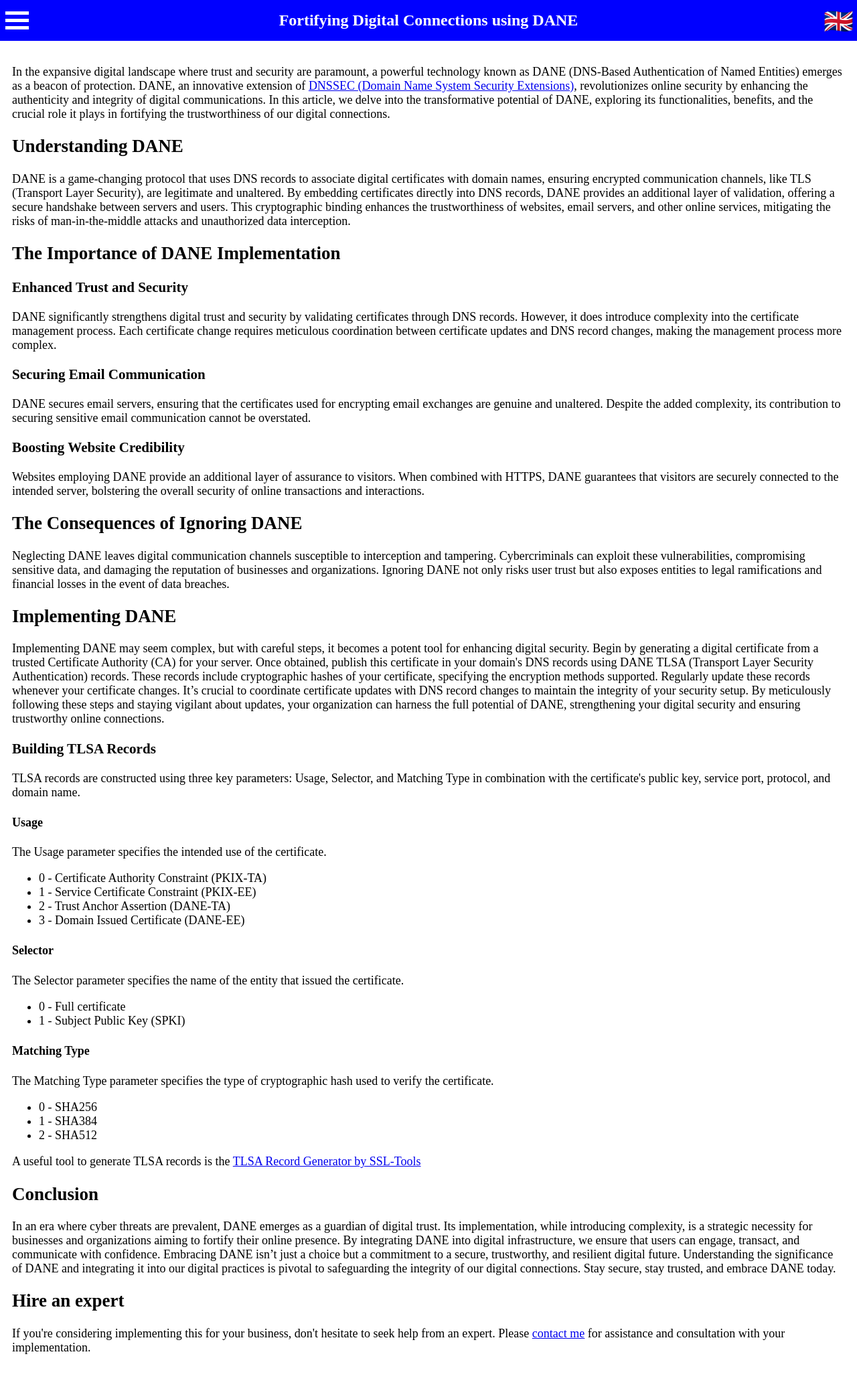
After one commit to DanWin/main-website, a PHP site: page /blog/dane/ in a window 1280 px wide. The commit adds this page. Shown: the whole page at 67% size. Run offline with PHP 8.4, Linux system fonts and the light colour scheme.

Commit message:
Add blog post about DANE

```diff
--- /dev/null
+++ b/blog/dane/index.php
@@ -0,0 +1,76 @@
+<?php
+require_once('../../common.php');
+global $language, $dir, $locale;
+?>
+<!DOCTYPE html><html lang="<?php echo $language; ?>" dir="<?php echo $dir; ?>"><head>
+	<title><?php echo htmlspecialchars(_('Fortifying Digital Connections using DANE')); ?></title>
+	<meta http-equiv="Content-Type" content="text/html; charset=utf-8">
+	<meta name="author" content="Daniel Winzen">
+	<meta name="viewport" content="width=device-width, initial-scale=1">
+	<meta name="description" content="<?php echo htmlspecialchars(_('Discover the benefits of DANE for boosting online security. Learn how DANE increases trust in digital communications and strengthens email and web security. Protect yourself with DANE today.')); ?>">
+	<link rel="canonical" href="https://danwin1210.de/blog/dane/">
+	<link rel="alternate" href="https://danwin1210.de/blog/dane/" hreflang="x-default">
+	<?php alt_links(); ?>
+	<meta property="og:type" content="article">
+	<meta property="article:published_time" content="2023-10-28">
+	<meta property="article:modified_time" content="2023-10-28">
+	<meta property="article:tag" content="DNS">
+	<meta property="article:tag" content="network">
+	<meta property="article:section" content="Technology">
+	<meta property="og:title" content="<?php echo htmlspecialchars(_('Fortifying Digital Connections using DANE')); ?>">
+	<meta property="og:description" content="<?php echo htmlspecialchars(_('Discover the benefits of DANE for boosting online security. Learn how DANE increases trust in digital communications and strengthens email and web security. Protect yourself with DANE today.')); ?>">
+	<meta property="og:image" content="https://danwin1210.de/assets/daniel.jpg">
+	<meta property="og:image:type" content="image/jpeg">
+	<meta property="og:image:height" content="1000">
+	<meta property="og:image:width" content="1000">
+	<meta property="og:image:alt" content="<?php echo htmlspecialchars(_('An avatar representing Daniel Winzen')); ?>">
+	<meta property="og:url" content="https://danwin1210.de/blog/dane/">
+	<meta property="og:locale" content="<?php echo $locale; ?>">
+	<meta property="og:site_name" content="<?php echo htmlspecialchars(_('Daniel')); ?>">
+	<script type="application/ld+json">{"@context":"https://schema.org","@type":"Article","name":"<?php echo htmlspecialchars(_('Fortifying Digital Connections using DANE')); ?>", "datePublished": "2023-10-28", "author":{"@type":"Person", "image": "/assets/daniel.jpg", "name": "Daniel Winzen", "email": "daniel@danwin1210.de", "telephone": "+4917698819809", "url": "https://danwin1210.de"}}</script>
+</head><body>
+<?php menu(_('Fortifying Digital Connections using DANE')); ?>
+<p><?php printf(htmlspecialchars(_('In the expansive digital landscape where trust and security are paramount, a powerful technology known as DANE (DNS-Based Authentication of Named Entities) emerges as a beacon of protection. DANE, an innovative extension of %1$s, revolutionizes online security by enhancing the authenticity and integrity of digital communications. In this article, we delve into the transformative potential of DANE, exploring its functionalities, benefits, and the crucial role it plays in fortifying the trustworthiness of our digital connections.')), '<a href="/blog/dnssec/">'.htmlspecialchars(_('DNSSEC (Domain Name System Security Extensions)')).'</a>'); ?></p>
+<h2><?php echo htmlspecialchars(_('Understanding DANE')); ?></h2>
+<p><?php echo htmlspecialchars(_('DANE is a game-changing protocol that uses DNS records to associate digital certificates with domain names, ensuring encrypted communication channels, like TLS (Transport Layer Security), are legitimate and unaltered. By embedding certificates directly into DNS records, DANE provides an additional layer of validation, offering a secure handshake between servers and users. This cryptographic binding enhances the trustworthiness of websites, email servers, and other online services, mitigating the risks of man-in-the-middle attacks and unauthorized data interception.')); ?></p>
+<h2><?php echo htmlspecialchars(_('The Importance of DANE Implementation')); ?></h2>
+<h3><?php echo htmlspecialchars(_('Enhanced Trust and Security')); ?></h3>
+<p><?php echo htmlspecialchars(_('DANE significantly strengthens digital trust and security by validating certificates through DNS records. However, it does introduce complexity into the certificate management process. Each certificate change requires meticulous coordination between certificate updates and DNS record changes, making the management process more complex.')); ?></p>
+<h3><?php echo htmlspecialchars(_('Securing Email Communication')); ?></h3>
+<p><?php echo htmlspecialchars(_('DANE secures email servers, ensuring that the certificates used for encrypting email exchanges are genuine and unaltered. Despite the added complexity, its contribution to securing sensitive email communication cannot be overstated.')); ?></p>
+<h3><?php echo htmlspecialchars(_('Boosting Website Credibility')); ?></h3>
+<p><?php echo htmlspecialchars(_('Websites employing DANE provide an additional layer of assurance to visitors. When combined with HTTPS, DANE guarantees that visitors are securely connected to the intended server, bolstering the overall security of online transactions and interactions.')); ?></p>
+<h2><?php echo htmlspecialchars(_('The Consequences of Ignoring DANE')); ?></h2>
+<p><?php echo htmlspecialchars(_('Neglecting DANE leaves digital communication channels susceptible to interception and tampering. Cybercriminals can exploit these vulnerabilities, compromising sensitive data, and damaging the reputation of businesses and organizations. Ignoring DANE not only risks user trust but also exposes entities to legal ramifications and financial losses in the event of data breaches.')); ?></p>
+<h2><?php echo htmlspecialchars(_('Implementing DANE')); ?></h2>
+<p><?php echo htmlspecialchars(_('Implementing DANE may seem complex, but with careful steps, it becomes a potent tool for enhancing digital security. Begin by generating a digital certificate from a trusted Certificate Authority (CA) for your server. Once obtained, publish this certificate in your domain\'s DNS records using DANE TLSA (Transport Layer Security Authentication) records. These records include cryptographic hashes of your certificate, specifying the encryption methods supported. Regularly update these records whenever your certificate changes. It’s crucial to coordinate certificate updates with DNS record changes to maintain the integrity of your security setup. By meticulously following these steps and staying vigilant about updates, your organization can harness the full potential of DANE, strengthening your digital security and ensuring trustworthy online connections.')); ?></p>
+<h3><?php echo htmlspecialchars(_('Building TLSA Records')); ?></h3>
+<p><?php echo htmlspecialchars(_('TLSA records are constructed using three key parameters: Usage, Selector, and Matching Type in combination with the certificate\'s public key, service port, protocol, and domain name.')); ?></p>
+<h4><?php echo htmlspecialchars(_('Usage')); ?></h4>
+<p><?php echo htmlspecialchars(_('The Usage parameter specifies the intended use of the certificate.')); ?></p>
+<ul>
+	<li><?php echo htmlspecialchars(_('0 - Certificate Authority Constraint (PKIX-TA)')); ?></li>
+	<li><?php echo htmlspecialchars(_('1 - Service Certificate Constraint (PKIX-EE)')); ?></li>
+	<li><?php echo htmlspecialchars(_('2 - Trust Anchor Assertion (DANE-TA)')); ?></li>
+	<li><?php echo htmlspecialchars(_('3 - Domain Issued Certificate (DANE-EE)')); ?></li>
+</ul>
+<h4><?php echo htmlspecialchars(_('Selector')); ?></h4>
+<p><?php echo htmlspecialchars(_('The Selector parameter specifies the name of the entity that issued the certificate.')); ?></p>
+<ul>
+	<li><?php echo htmlspecialchars(_('0 - Full certificate')); ?></li>
+	<li><?php echo htmlspecialchars(_('1 - Subject Public Key (SPKI)')); ?></li>
+</ul>
+<h4><?php echo htmlspecialchars(_('Matching Type')); ?></h4>
+<p><?php echo htmlspecialchars(_('The Matching Type parameter specifies the type of cryptographic hash used to verify the certificate.')); ?></p>
+<ul>
+	<li><?php echo htmlspecialchars(_('0 - SHA256')); ?></li>
+	<li><?php echo htmlspecialchars(_('1 - SHA384')); ?></li>
+	<li><?php echo htmlspecialchars(_('2 - SHA512')); ?></li>
+</ul>
+<p><?php printf(htmlspecialchars(_('A useful tool to generate TLSA records is the %s')), '<a href="https://ssl-tools.net/tlsa-generator">'.htmlspecialchars(_('TLSA Record Generator by SSL-Tools')).'</a>'); ?></p>
+<h2><?php echo htmlspecialchars(_('Conclusion')); ?></h2>
+<p><?php echo htmlspecialchars(_('In an era where cyber threats are prevalent, DANE emerges as a guardian of digital trust. Its implementation, while introducing complexity, is a strategic necessity for businesses and organizations aiming to fortify their online presence. By integrating DANE into digital infrastructure, we ensure that users can engage, transact, and communicate with confidence. Embracing DANE isn’t just a choice but a commitment to a secure, trustworthy, and resilient digital future. Understanding the significance of DANE and integrating it into our digital practices is pivotal to safeguarding the integrity of our digital connections. Stay secure, stay trusted, and embrace DANE today.')); ?></p>
+<h2><?php echo htmlspecialchars(_('Hire an expert')); ?></h2>
+<p><?php printf(htmlspecialchars(_('If you\'re considering implementing this for your business, don\'t hesitate to seek help from an expert. Please %s for assistance and consultation with your implementation.')), '<a href="/contact.php">'.htmlspecialchars(_('contact me')).'</a>'); ?></p>
+</main>
+</body></html>
--- a/blog/index.php
+++ b/blog/index.php
@@ -28,6 +28,7 @@ global $language, $dir, $locale;
 <p><?php echo htmlspecialchars(_('Blog posts and news related to my services will be posted here.')); ?></p>
 <div class="table">
 <div class="headerrow"><div class="cell"><?php echo htmlspecialchars(_('Date')); ?></div><div class="cell"><?php echo htmlspecialchars(_('Title')); ?></div></div>
+<div class="row"><div class="cell"><?php echo htmlspecialchars(_('October 2023')); ?></div><div class="cell"><a href="/blog/dane/"><?php echo htmlspecialchars(_('Fortifying Digital Connections using DANE')); ?></a></div></div>
 <div class="row"><div class="cell"><?php echo htmlspecialchars(_('October 2023')); ?></div><div class="cell"><a href="/blog/dnssec/"><?php echo htmlspecialchars(_('Securing the Web: Unraveling the Power of DNSSEC')); ?></a></div></div>
 <div class="row"><div class="cell"><?php echo htmlspecialchars(_('October 2023')); ?></div><div class="cell"><a href="/blog/ipv6/"><?php echo htmlspecialchars(_('Embracing IPv6: The Key to a Future-Proof Internet')); ?></a></div></div>
 <div class="row"><div class="cell"><?php echo htmlspecialchars(_('August 2023')); ?></div><div class="cell"><a href="/blog/onion-link-list-shutdown/"><?php echo htmlspecialchars(_('Onion link list shutdown')); ?></a></div></div>
```
Also changed, not shown: 1 other file.
